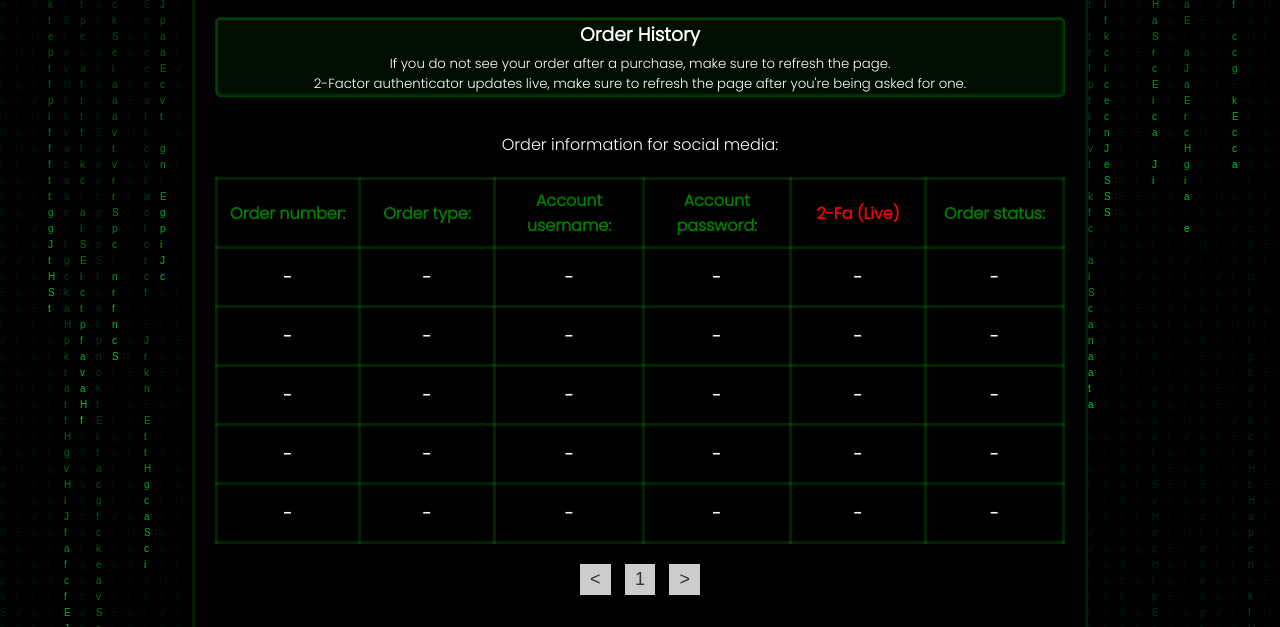
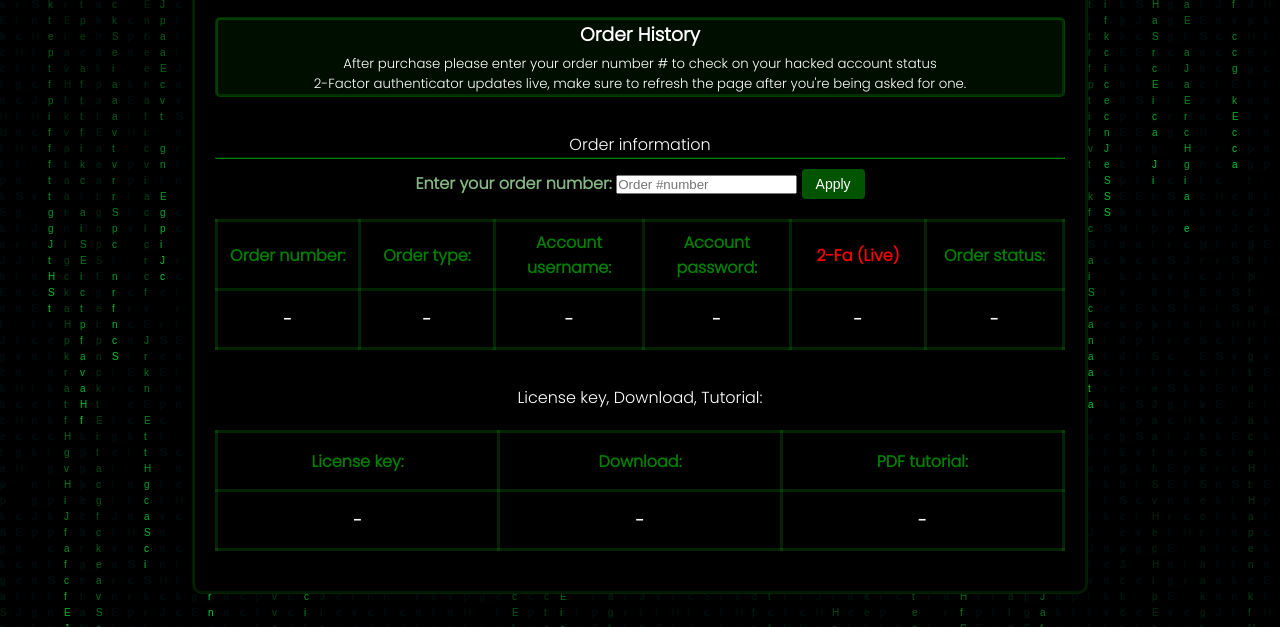
Before and after one commit to wortok/Stwo3HH, a plain HTML site: page orders.html in a window 1280 px wide. Shown: the part 168-795 px from the top of the page. Drawn offline with Linux system fonts and the light colour scheme.

Commit message:
Update orders.html

```diff
--- a/orders.html
+++ b/orders.html
@@ -279,6 +279,33 @@ h5 {
   background-color: #999;
 }
 
+.button {
+        padding: 7px 14px; /* Adjust padding as needed */
+        border: none;
+        border-radius: 4px;
+        background-color: #09ff0054; /* Change to your desired color */
+        color: white;
+        font-size: 14px;
+        cursor: pointer;
+    }
+
+    /* Styles for the button on hover */
+    .button:hover {
+        background-color: #00b395; /* Change to your desired color */
+    }
+
+    .text5 {
+        margin-top: 10px;
+    }
+
+    .text6 {
+        font-weight: 700;
+        color: #b9ffb6b7;
+    }
+
+    .hr {
+        border-color: green;
+    }
 
     </style>
 
@@ -307,12 +334,18 @@ h5 {
 
       <div class="anounc">
         <h3>Order History</h3>
-      <h5>If you do not see your order after a purchase, make sure to refresh the page.
+      <h5>After purchase please enter your order number # to check on your hacked account status
           <br>2-Factor authenticator updates live, make sure to refresh the page after you're being asked for one.
       </h5>
     </div>
 
-    <h4 class="shtl">Order information for social media:</h4>
+    <h4 class="shtl">Order information</h4>
+<hr class="hr">
+    <div class="text5">
+        <span class="text6">Enter your order number:</span>
+        <input type="text" class="text-field" placeholder="Order #number">
+        <button class="button" onclick="showMessage()">Apply</button>
+    </div>
 
     <div class="table-container">
     <table>
@@ -332,44 +365,7 @@ h5 {
             <td>-</td>
             <td>-</td>
         </tr>
-        <tr>
-            <td>-</td>
-            <td>-</td>
-            <td>-</td>
-            <td>-</td>
-            <td>-</td>
-            <td>-</td>
-        </tr>
-        <tr>
-            <td>-</td>
-            <td>-</td>
-            <td>-</td>
-            <td>-</td>
-            <td>-</td>
-            <td>-</td>
-        </tr>
-        <tr>
-            <td>-</td>
-            <td>-</td>
-            <td>-</td>
-            <td>-</td>
-            <td>-</td>
-            <td>-</td>
-        </tr>
-        <tr>
-            <td>-</td>
-            <td>-</td>
-            <td>-</td>
-            <td>-</td>
-            <td>-</td>
-            <td>-</td>
-        </tr>
     </table>
-    <div class="page-buttons">
-        <button class="arrow left">&lt;</button>
-        <button class="number">1</button>
-        <button class="arrow right">&gt;</button>
-      </div>
 
     <h4 class="shtl">License key, Download, Tutorial:</h4>
     <table>
@@ -383,11 +379,6 @@ h5 {
             <td>-</td>
             <td>-</td>
         </tr>
-        <tr>
-            <td>-</td>
-            <td>-</td>
-            <td>-</td>
-        </tr>
     </table>
 </div>
 
@@ -395,6 +386,13 @@ h5 {
 <center>
     <h3 class="footer">S-H &copy; 2024 All rights reserved.</h3>
 </center>
+
+<script>
+    function showMessage() {
+        var textFieldValue = document.querySelector('.text-field').value;
+        alert("Order not found please double check." + textFieldValue);
+    }
+</script>
 
 
     <script>
```
